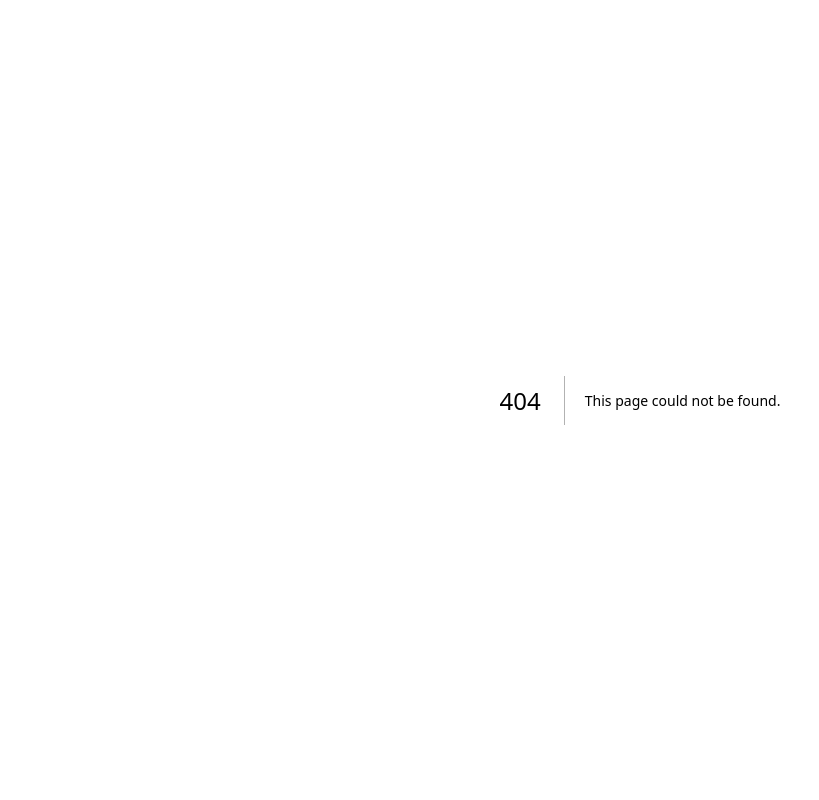
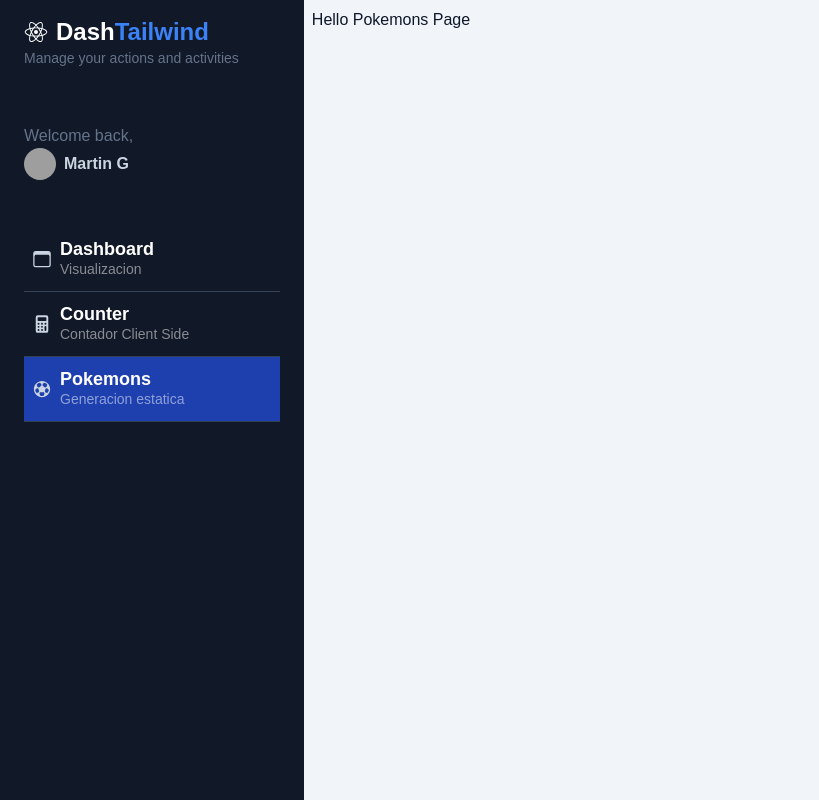
Before and after one commit to MartinGramajo/My-Dashboard, a Next.js app: page /dashboard/pokemons in a window 1280 px wide. Before the commit this address had no page. Shown: the whole page, without its empty margins (0-819 px from the left). Built offline with nearby package versions, Linux system fonts and the light colour scheme; grey boxes are pictures that could not be loaded.

Commit message:
continuacion del proyecto

```diff
--- a/src/app/components/Sidebar.tsx
+++ b/src/app/components/Sidebar.tsx
@@ -1,6 +1,6 @@
 import Image from 'next/image'
 import React from 'react'
-import { IoBrowsersOutline, IoCalculator, IoLogoReact } from 'react-icons/io5'
+import { IoBrowsersOutline, IoCalculator, IoFootball, IoLogoReact } from 'react-icons/io5'
 import { SidebarMenuItem } from './SidebarMenuItem'
 
 // interface menuItem {
@@ -24,6 +24,12 @@
     icon: <IoCalculator size={20} />,
     title: 'Counter',
     subTitle: 'Contador Client Side'
+  },
+  {
+    path: '/dashboard/pokemons',
+    icon: <IoFootball size={20} />,
+    title: 'Pokemons',
+    subTitle: 'Generacion estatica'
   }
 ]
 
--- /dev/null
+++ b/src/app/dashboard/pokemons/page.tsx
@@ -0,0 +1,8 @@
+
+export default function PokemonsPage() {
+  return (
+    <div>
+      <h1>Hello Pokemons Page</h1>
+    </div>
+  );
+}
```
Also changed, not shown: 1 other file (tests, documents, lock files or other folders).
